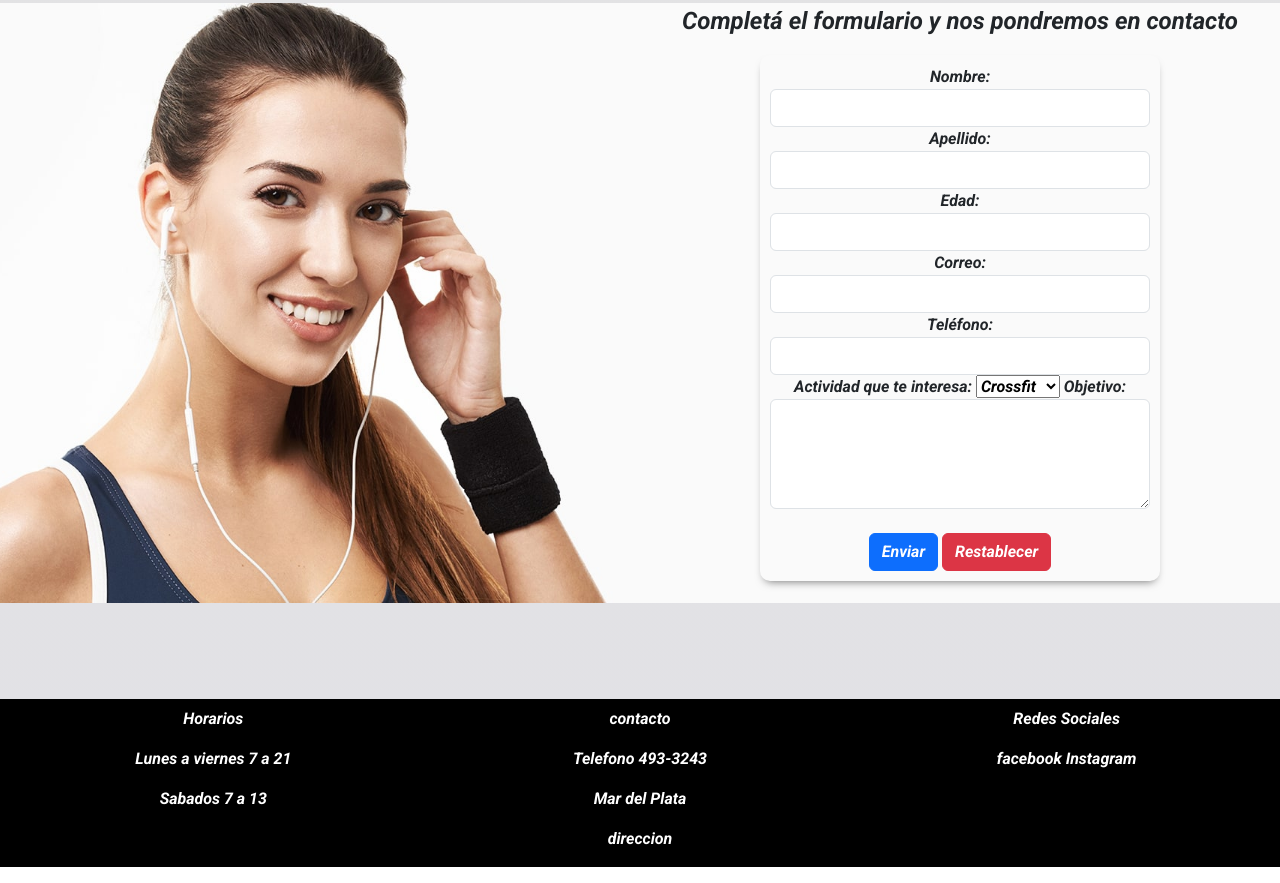
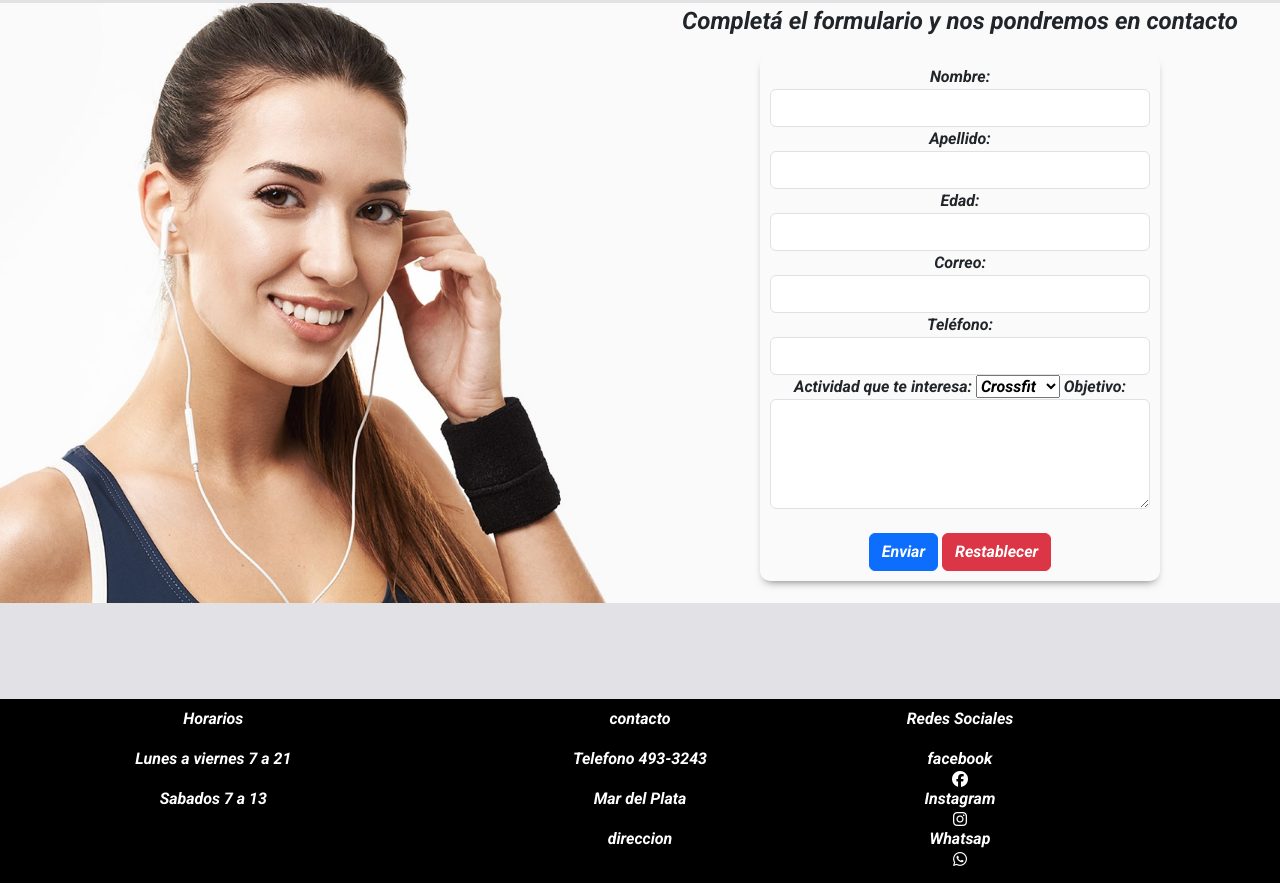
Before and after one commit to falchon100/PotreroDigital, a plain HTML site: page public/views/anotate.html in a window 1280 px wide. Shown: the part 251-1134 px from the top of the page. Drawn offline with nearby package versions, Linux system fonts and the light colour scheme.

Commit message:
entrega completada

```diff
--- a/public/views/anotate.html
+++ b/public/views/anotate.html
@@ -6,6 +6,7 @@
     <link rel="stylesheet" href="../css/styles.css">
     <link rel="shortcut icon" href="../img/logofavicon.png" type="image/x-icon">
     <link href="https://cdn.jsdelivr.net/npm/bootstrap@5.3.0/dist/css/bootstrap.min.css" rel="stylesheet" integrity="sha384-9ndCyUaIbzAi2FUVXJi0CjmCapSmO7SnpJef0486qhLnuZ2cdeRhO02iuK6FUUVM" crossorigin="anonymous">
+    <script src="https://kit.fontawesome.com/3147ed9d57.js" crossorigin="anonymous"></script>
     <meta name="keywords" content="gimnasio,MardelPlata,Crossfit,Yoga,Spinning ">
     <meta name="description" content="Pagina realizada para proyecto final eligiendo un gimnasio local">
     <title>Anotate</title>
@@ -74,22 +75,25 @@
 </main>
 
 <footer class="footer container-fluid text-center pt-2">
-  <div class="row container-fluid">
+  <div class="row container-fluid pb-3">
     <div class="col-12  col-md-4">
       <p class="footer_titulos">Horarios</p>
       <p class="footer_texto">Lunes a viernes  7 a 21 </p>
       <p class="footer_texto">Sabados 7 a 13</p>
     </div>
       <div class="col-12 col-md-4">
+        <hr class="d-md-none">
         <p class="footer_titulos">contacto</p>
         <p class="footer_texto">Telefono 493-3243</p>
         <p class="footer_texto">Mar del Plata</p>
         <p class="footer_texto">direccion</p>
       </div>
-    <div class="col-12 col-md-4">
+    <div class="col-12 col-md-2 d-flex flex-column">
+      <hr class="d-md-none">
       <p class="footer_titulos">Redes Sociales</p>
-      <a href="">facebook</a>
-      <a href="">Instagram </a>
+      <a href="https://www.facebook.com/">facebook </a><i class="fa-brands fa-facebook"></i>
+      <a href="https://www.instagram.com/">Instagram </a><i class="fa-brands fa-instagram"></i>
+      <a href="https://web.whatsapp.com/" >Whatsap </a><i class="fa-brands fa-whatsapp"></i>
     </div >
   </div>
   </footer>
```
Also changed, not shown: index.html (+0 -23 lines), public/views/actividades.html (+8 -4 lines), public/views/nosotros.html (+8 -4 lines), public/css/anotate.css (added).
